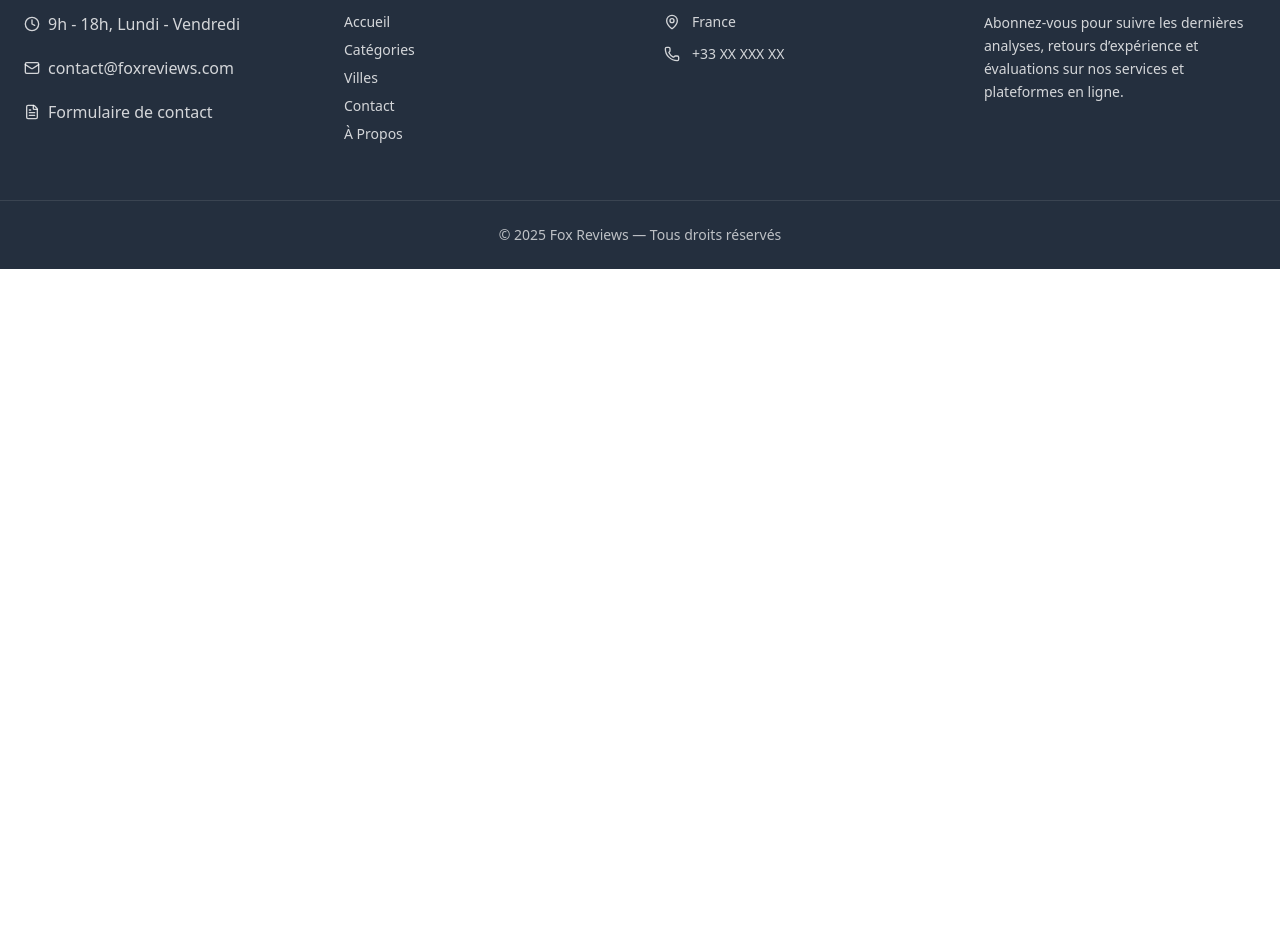
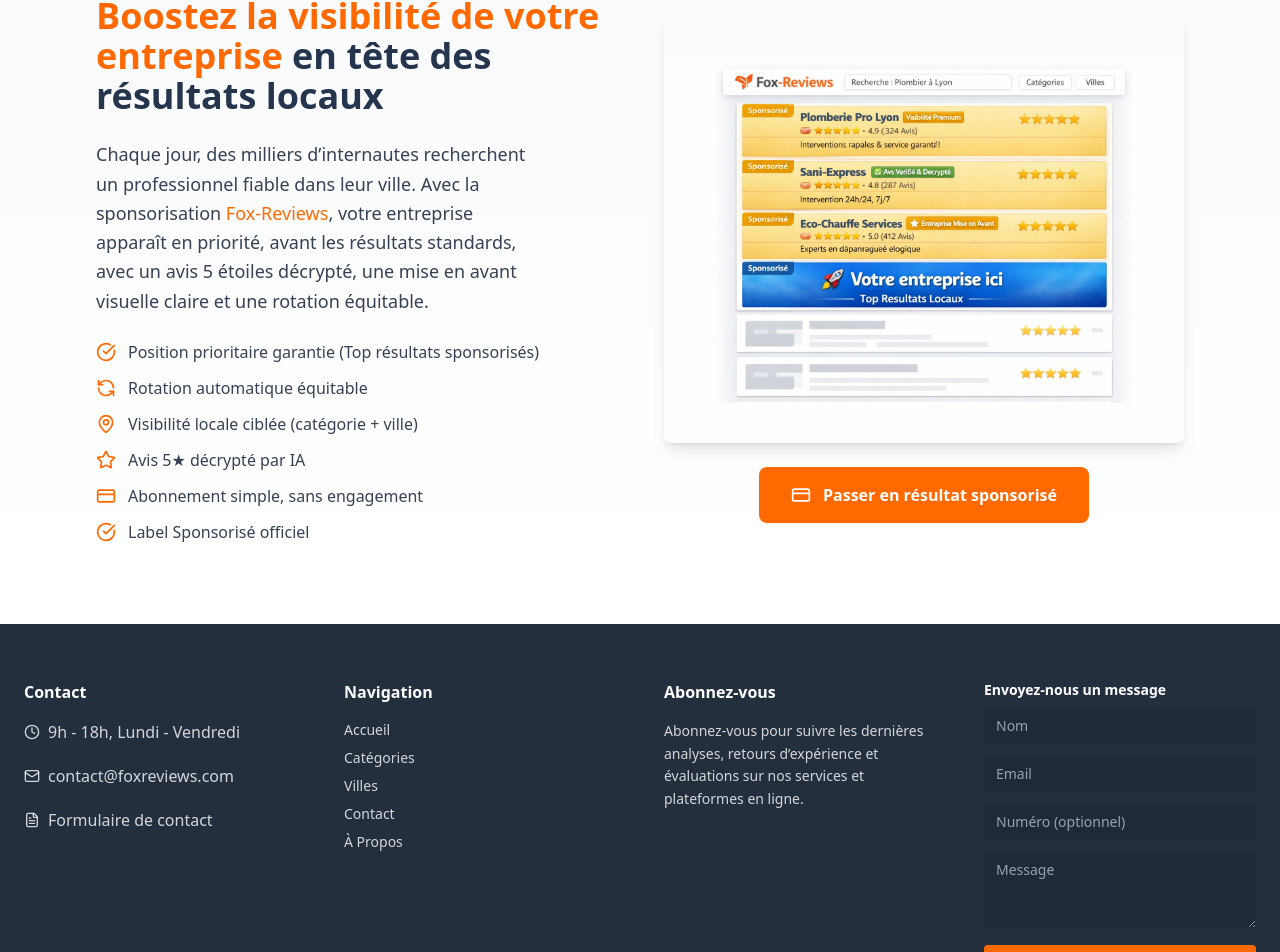
Before and after one commit to foxreviews/front, a React (Vite) app: page / in a window 1280 px wide. Shown: the part 2558-3510 px from the top of the page. Before the commit the page ends 2827 px from the top, so only its background shows below. Built offline with nearby package versions, Linux system fonts and the light colour scheme; no server answers.

Commit message:
feat(home): implement sponsorship section

```diff
--- a/src/layout/Footer.tsx
+++ b/src/layout/Footer.tsx
@@ -1,7 +1,6 @@
-import { Clock, FileText, Mail, MapPin, Phone } from "lucide-react";
+import { Clock, FileText, Mail} from "lucide-react";
 
 export default function Footer() {
-
   const iconClass = "w-4 h-4";
 
   return (
@@ -20,8 +19,7 @@
             lg:text-left
       ">
 
-
-        {/* COLUMN 1 – Logo / description */}
+        {/* COLUMN 1 – Contact */}
         <div className="space-y-4 mx-auto lg:mx-0 max-w-xs">
           <h3 className="font-semibold mb-4">Contact</h3>
           <ul>
@@ -31,7 +29,7 @@
             </li>
             <li className="flex items-center gap-2 mb-5 text-white/80">
               <Mail className={iconClass} />
-             <a href="mailto:contact@foxreviews.com">contact@foxreviews.com</a>
+              <a href="mailto:contact@foxreviews.com">contact@foxreviews.com</a>
             </li>
             <li className="flex items-center gap-2 mb-5 text-white/80">
               <FileText className={iconClass} />
@@ -52,24 +50,7 @@
           </ul>
         </div>
 
-        {/* COLUMN 3 – Infos + icons */}
-        <div className="space-y-4 mx-auto lg:mx-0 max-w-xs">
-          <h3 className="font-semibold mb-4">Adresse & Contacts</h3>
-          <div className="mx-auto lg:mx-0">
-            <ul className="space-y-3 text-sm text-white/80">
-              <li className="flex items-center justify-center lg:justify-start gap-3">
-                <MapPin className={iconClass} />
-                <span>France</span>
-              </li>
-              <li className="flex items-center justify-center lg:justify-start gap-3">
-                <Phone className={iconClass} />
-                <span>+33 XX XXX XX</span>
-              </li>
-            </ul>
-          </div>
-        </div>
-
-        {/* COLUMN 4 – App store */}
+        {/* COLUMN 3 – Abonnez-vous */}
         <div className="space-y-4 mx-auto lg:mx-0 max-w-xs">
           <h3 className="font-semibold mb-4">Abonnez-vous</h3>
           <p className="text-sm text-white/80 leading-relaxed">
@@ -78,6 +59,41 @@
           </p>
         </div>
 
+        {/* COLUMN 4 – Sponsoring & Feedback */}
+        <div className="space-y-6 mx-auto lg:mx-0 max-w-xs">
+
+          {/* Feedback Form */}
+          <form className="space-y-3 text-sm">
+            <h3 className="font-semibold mb-2">Envoyez-nous un message</h3>
+            <input
+              type="text"
+              placeholder="Nom"
+              className="w-full px-3 py-2 rounded bg-gray-800 placeholder-gray-400 text-white focus:outline-none focus:ring-2 focus:ring-orange-500"
+            />
+            <input
+              type="email"
+              placeholder="Email"
+              className="w-full px-3 py-2 rounded bg-gray-800 placeholder-gray-400 text-white focus:outline-none focus:ring-2 focus:ring-orange-500"
+              required
+            />
+            <input
+              type="tel"
+              placeholder="Numéro (optionnel)"
+              className="w-full px-3 py-2 rounded bg-gray-800 placeholder-gray-400 text-white focus:outline-none focus:ring-2 focus:ring-orange-500"
+            />
+            <textarea
+              placeholder="Message"
+              className="w-full px-3 py-2 rounded bg-gray-800 placeholder-gray-400 text-white focus:outline-none focus:ring-2 focus:ring-orange-500"
+              rows={3}
+            />
+            <button
+              type="submit"
+              className="w-full bg-orange-500 hover:bg-orange-600 transition-colors rounded py-2 font-semibold"
+            >
+              Envoyer
+            </button>
+          </form>
+        </div>
       </div>
 
       {/* Bottom bar */}
@@ -85,5 +101,5 @@
         © {new Date().getFullYear()} Fox Reviews — Tous droits réservés
       </div>
     </footer>
-  )
+  );
 }
--- a/src/pages/Home/Home.tsx
+++ b/src/pages/Home/Home.tsx
@@ -2,6 +2,7 @@
 import PlaceListing from "./PlaceListing";
 import PopularCategories from "./PopularCategories";
 import PopularListing from "./PopularListing";
+import SponsorshipCTA from "./SponsorshipCTA";
 import StatsSection from "./StatsSection";
 import Testimonials from "./Testimonials";
 
@@ -14,6 +15,7 @@
       <PlaceListing />
       <StatsSection/>
       <Testimonials/>
+      <SponsorshipCTA/>
     </>
   );
 }
--- /dev/null
+++ b/src/pages/Home/SponsorshipCTA.tsx
@@ -0,0 +1,59 @@
+import { CreditCard, CheckCircle, Star, MapPin, RefreshCcw } from "lucide-react";
+
+export default function SponsorshipCTA() {
+
+    return (
+        <section
+            className="bg-gradient-to-b from-gray-50 to-white py-20 px-6 lg:px-24"
+        >
+            <div className="max-w-7xl mx-auto grid grid-cols-1 lg:grid-cols-2 gap-12 items-center">
+                {/* Texte + avantages à gauche */}
+                <div className="space-y-6 text-left">
+                    <h1 className="text-3xl lg:text-4xl font-bold text-[#26354e]">
+                       <span className="text-orange-500">Boostez la visibilité de votre entreprise</span> en tête des résultats locaux
+                    </h1>
+                    <p className="text-gray-700 text-base lg:text-lg leading-relaxed max-w-md">
+                        Chaque jour, des milliers d’internautes recherchent un professionnel fiable dans leur ville.
+                        Avec la sponsorisation <span className="text-orange-500">Fox-Reviews</span>, votre entreprise apparaît en priorité, avant les résultats standards,
+                        avec un avis 5 étoiles décrypté, une mise en avant visuelle claire et une rotation équitable.
+                    </p>
+                    <ul className="space-y-3 text-gray-700">
+                        <li className="flex items-center gap-3">
+                            <CheckCircle className="w-5 h-5 text-orange-500" /> Position prioritaire garantie (Top résultats sponsorisés)
+                        </li>
+                        <li className="flex items-center gap-3">
+                            <RefreshCcw className="w-5 h-5 text-orange-500" /> Rotation automatique équitable
+                        </li>
+                        <li className="flex items-center gap-3">
+                            <MapPin className="w-5 h-5 text-orange-500" /> Visibilité locale ciblée (catégorie + ville)
+                        </li>
+                        <li className="flex items-center gap-3">
+                            <Star className="w-5 h-5 text-orange-500" />Avis 5★ décrypté par IA
+                        </li>
+                        <li className="flex items-center gap-3">
+                            <CreditCard className="w-5 h-5 text-orange-500" /> Abonnement simple, sans engagement
+                        </li>
+                        <li className="flex items-center gap-3">
+                            <CheckCircle className="w-5 h-5 text-orange-500" /> Label Sponsorisé officiel
+                        </li>
+                    </ul>
+                </div>
+
+                {/* Image + CTA + compteur à droite */}
+                <div className="space-y-6 text-center lg:text-center">
+                    <img
+                        src="/assets/Sponsorship.png"
+                        alt="Votre entreprise ici - Résultat sponsorisé"
+                        className="rounded-lg shadow-lg mx-auto py-10"
+                    />
+
+                    <button
+                    className="bg-orange-500 hover:bg-orange-600 text-white font-semibold py-4 px-8 rounded-lg flex items-center justify-center gap-3 transition-colors mx-auto cursor-pointer">
+                        <CreditCard className="w-5 h-5" />
+                        Passer en résultat sponsorisé
+                    </button>
+                </div>
+            </div>
+        </section>
+    );
+}
--- a/src/pages/Home/StatCard.tsx
+++ b/src/pages/Home/StatCard.tsx
@@ -6,6 +6,7 @@
   label: string;
   duration?: number;
   start: boolean;
+  color?: string; // nouvelle prop
 }
 
 function StatCard({
@@ -14,12 +15,12 @@
   label,
   duration = 800,
   start,
+  color = "text-white", // valeur par défaut
 }: StatCardProps) {
   const [count, setCount] = useState(0);
 
   useEffect(() => {
     if (!start) return;
-
     let current = 0;
     const stepTime = 30;
     const increment = Math.ceil(end / (duration / stepTime));
@@ -42,11 +43,11 @@
         {icon}
       </div>
 
-      <div className="text-4xl sm:text-5xl text-white">
+      <div className={`text-4xl sm:text-5xl ${color}`}>
         {count}{" +"}
       </div>
 
-      <div className="mt-2 text-base sm:text-lg font-medium text-white">
+      <div className={`mt-2 text-base sm:text-lg font-medium ${color}`}>
         {label}
       </div>
     </div>
```
Also changed, not shown: public/assets/Sponsorship.png (added).
